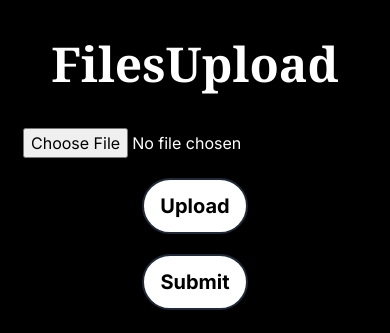
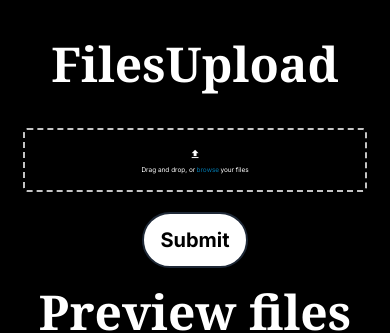
Before and after one commit to RishabMandal/Billa-Notebook--Next-JS, a Next.js app: page /components/FilesUpload in a window 390 px wide. Shown: the top 333 px of the page. Built offline with nearby package versions, Linux system fonts and the light colour scheme; no server answers.

Commit message:
Phone view size changes

```diff
--- /dev/null
+++ b/app/components/FilesUpload/fileupload.css
@@ -0,0 +1,32 @@
+.file-drop-container {
+    border: 2px dashed #c4c4c4;
+    margin-left: 2.778vw;
+    margin-right: 2.778vw;
+    /* background-color: #f5f5f5; */
+    background-color: black;
+    height: 16.333vw;
+    padding: 2.222vw;
+    padding-bottom: 1.389vw;
+    border-radius: 1.111vw;
+    text-align: center;
+    cursor: pointer;
+    display: flex;
+    flex-direction: column;
+    justify-content: center;
+    align-items: center;
+    transition: border-color 0.3s ease;
+  }
+
+  .file-drop-container.drag-over {
+    border-color: #ff6b6b;
+  }
+
+  .file-drop-message {
+    font-size: 1.2rem;
+    margin-bottom: 1.111vw;
+  }
+
+  /* Additional styles for input[type="file"] */
+  input[type="file"] {
+    display: none;
+  }
--- a/app/components/FilesUpload/page.jsx
+++ b/app/components/FilesUpload/page.jsx
@@ -1,12 +1,12 @@
 "use client";
 
 import { getDownloadURL, listAll, ref, uploadBytes } from "firebase/storage";
-import React from "react";
+import React, { useEffect, useState } from "react";
 import { useRef } from "react";
-import { useState } from "react";
 import { storage } from "../../../firebase";
 import { motion } from "framer-motion";
-import { useEffect } from "react";
+import "./fileupload.css";
+import "material-icons/iconfont/material-icons.css";
 
 const FilesUpload = () => {
   const [fileUrls, setfileUrls] = useState([]);
@@ -39,8 +39,8 @@ const FilesUpload = () => {
   }, []);
   // };
 
-  const [file, setFile] = useState();
-  const fileRef = useRef();
+  // const [file, setFile] = useState();
+  // const fileRef = useRef();
 
   const variants = {
     hidden: {
@@ -54,6 +54,43 @@ const FilesUpload = () => {
         duration: 0.3,
       },
     },
+  };
+
+  // File drag new
+  // Drag and drop, or browse your files
+  const [isDragOver, setIsDragOver] = useState(false);
+  // const [selectedFile, setSelectedFile] = useState(null);
+  // const fileInputRef = useRef(null);
+  const [file, setFile] = useState();
+  const fileRef = useRef();
+
+  const handleDragOver = (e) => {
+    e.preventDefault();
+    setIsDragOver(true);
+  };
+
+  const handleDragLeave = (e) => {
+    e.preventDefault();
+    setIsDragOver(false);
+  };
+
+  const handleDrop = (e) => {
+    e.preventDefault();
+    setIsDragOver(false);
+    const files = e.dataTransfer.files;
+    // Process dropped files here
+    handleFileSelect(files[0]);
+  };
+
+  const handleClick = () => {
+    // fileInputRef.current.click();
+    fileRef.current.click();
+  };
+
+  const handleFileSelect = (file) => {
+    setFile(file);
+    // Process selected file here
+    console.log(file);
   };
 
   return (
@@ -72,26 +109,68 @@ const FilesUpload = () => {
         >
           FilesUpload
         </motion.div>
-        <motion.div
+        {/* <motion.div
           initial={{ y: 100 }}
           animate={{ y: 0 }}
           transition={{ duration: 0.5, delay: 0.4 }}
         >
           <input ref={fileRef} type="file" />
-        </motion.div>
+        </motion.div> */}
+        <div
+          className={`file-drop-container ${isDragOver ? "drag-over" : ""}`}
+          onDragOver={handleDragOver}
+          onDragLeave={handleDragLeave}
+          onDrop={handleDrop}
+        >
+          {/* {selectedFile ? (
+            <div className="file-name">{selectedFile.name}</div>
+          ) : ( */}
+          {file ? (
+            <div className="file-name">{file.name}</div>
+          ) : (
+            <div>
+              {/* <BiArrowFromBottom size={45} /> */}
+              <span class="material-icons" style={{ fontSize: "3vw" }}>
+                upload
+              </span>
+              <div className="file-drop-message" style={{ fontSize: "1.66vw" }}>
+                Drag and drop, or
+                <div
+                  className="inline"
+                  style={{
+                    color: "#0078AD",
+                    marginLeft: "0.333vw",
+                    marginRight: "0.333vw",
+                  }}
+                  onClick={handleClick}
+                >
+                  browse
+                </div>
+                your files
+              </div>
+            </div>
+          )}
+          <input
+            type="file"
+            // ref={fileInputRef}
+            ref={fileRef}
+            onChange={(e) => handleFileSelect(e.target.files[0])}
+            style={{ display: "none" }}
+          />
+        </div>
         <motion.div
           initial={{ y: 50 }}
           animate={{ y: 0 }}
           transition={{ duration: 0.5, delay: 0.6 }}
         >
-          <button
+          {/* <button
             className="mx-auto my-5 bg-white block text-black rounded-full font-bold border-2 border-gray-800 hover:border-white hover:bg-black hover:text-white transition ease-in px-4 py-3 text-xl cursor-pointer"
             onClick={() => {
               setFile(fileRef.current.value);
             }}
           >
             Upload
-          </button>
+          </button> */}
           <motion.button
             onClick={() => {
               handleFileUpload(file);
@@ -105,8 +184,8 @@ const FilesUpload = () => {
           </motion.button>
         </motion.div>
       </div>
-      <div>
-        <div className="mx-auto">
+      <div className="mx-auto">
+        <div>
           <motion.div
             initial="hidden"
             animate="visible"
--- a/package.json
+++ b/package.json
@@ -20,6 +20,7 @@
     "eslint-config-next": "13.4.9",
     "firebase": "^10.0.0",
     "framer-motion": "^10.12.18",
+    "material-icons": "^1.13.8",
     "next": "13.4.9",
     "postcss": "8.4.25",
     "react": "18.2.0",
```
Also changed, not shown: 1 other file (tests, documents, lock files or other folders).
